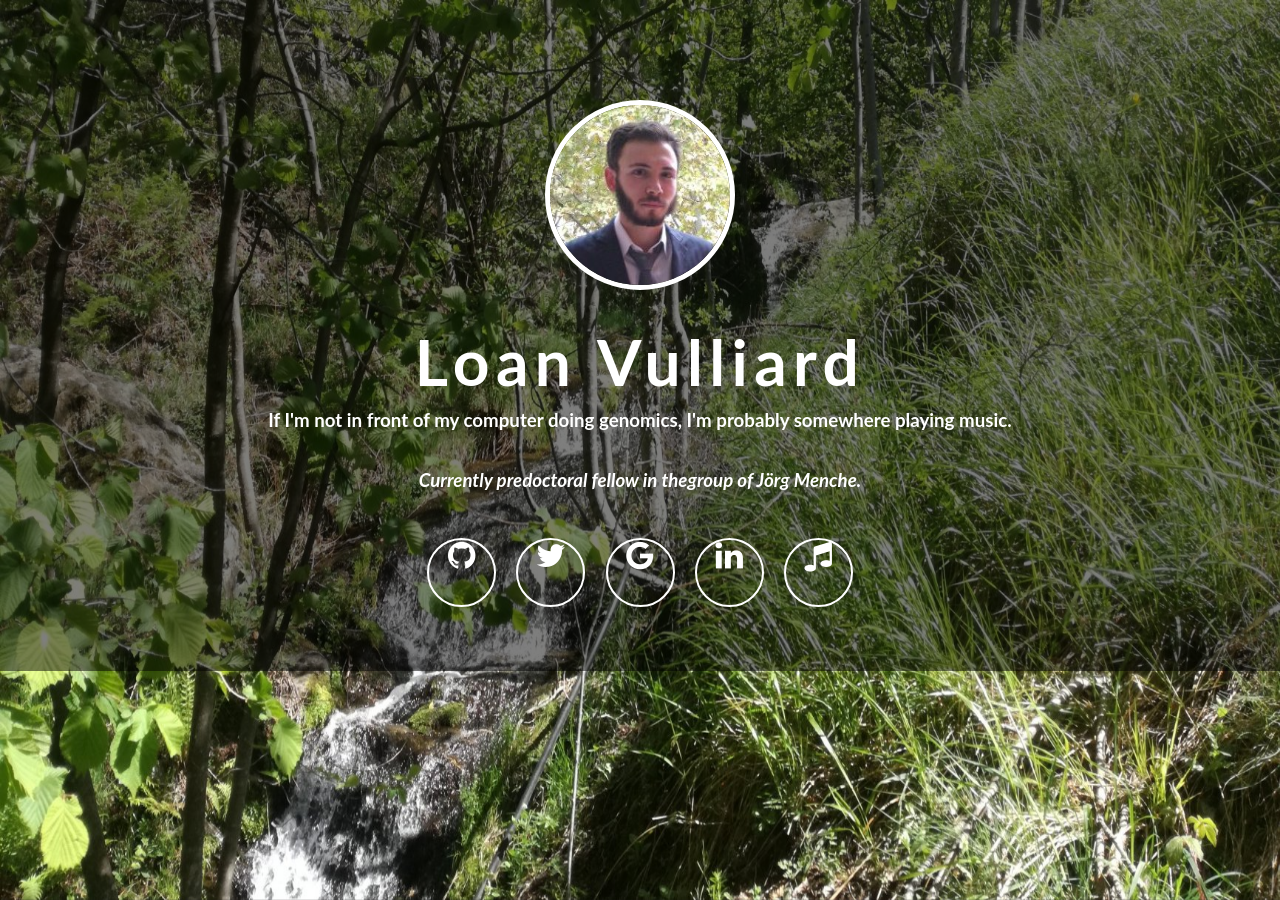
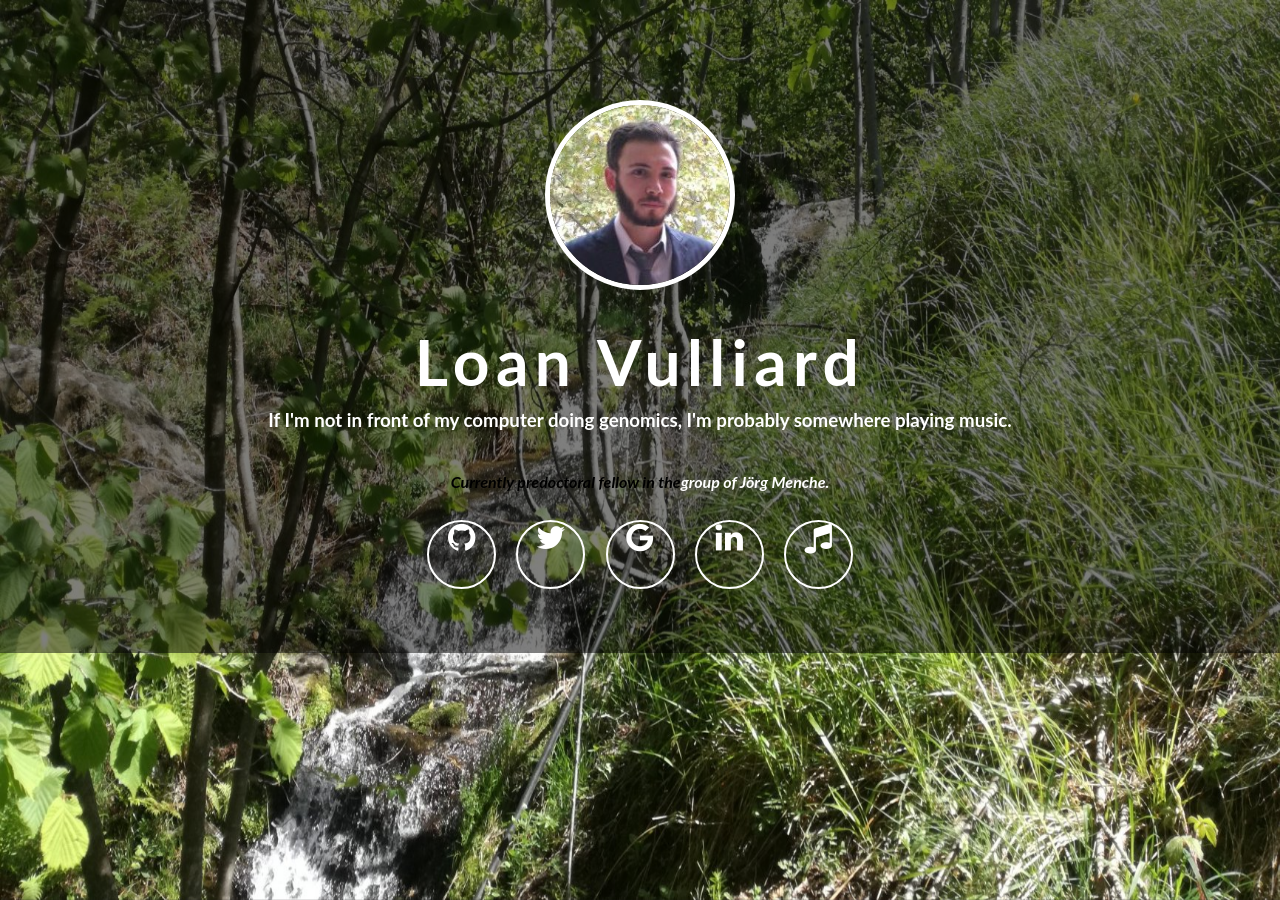
Before and after one commit to lvulliard/lvulliard.github.io, a Jekyll site: the page built from index.html, in a window 1280 px wide. Built offline with Jekyll 4.4.1, drawn with Linux system fonts in a browser that asks for light colours; nearby versions of some CDN libraries.

```diff
--- a/index.html
+++ b/index.html
@@ -29,7 +29,7 @@ permalink: /
 
             <h1>{{ site.name }}</h1>
             <h3>{{ site.description }}</h3>
-            <h3><i>Currently predoctoral fellow in the<a href="https://menchelab.com/">group of Jörg Menche.</a></i></h3>
+            <h4><i>Currently predoctoral fellow in the<a href="https://menchelab.com/">group of Jörg Menche.</a></i></h4>
 
                 <ul>
                     {% if site.github_username %}
```
